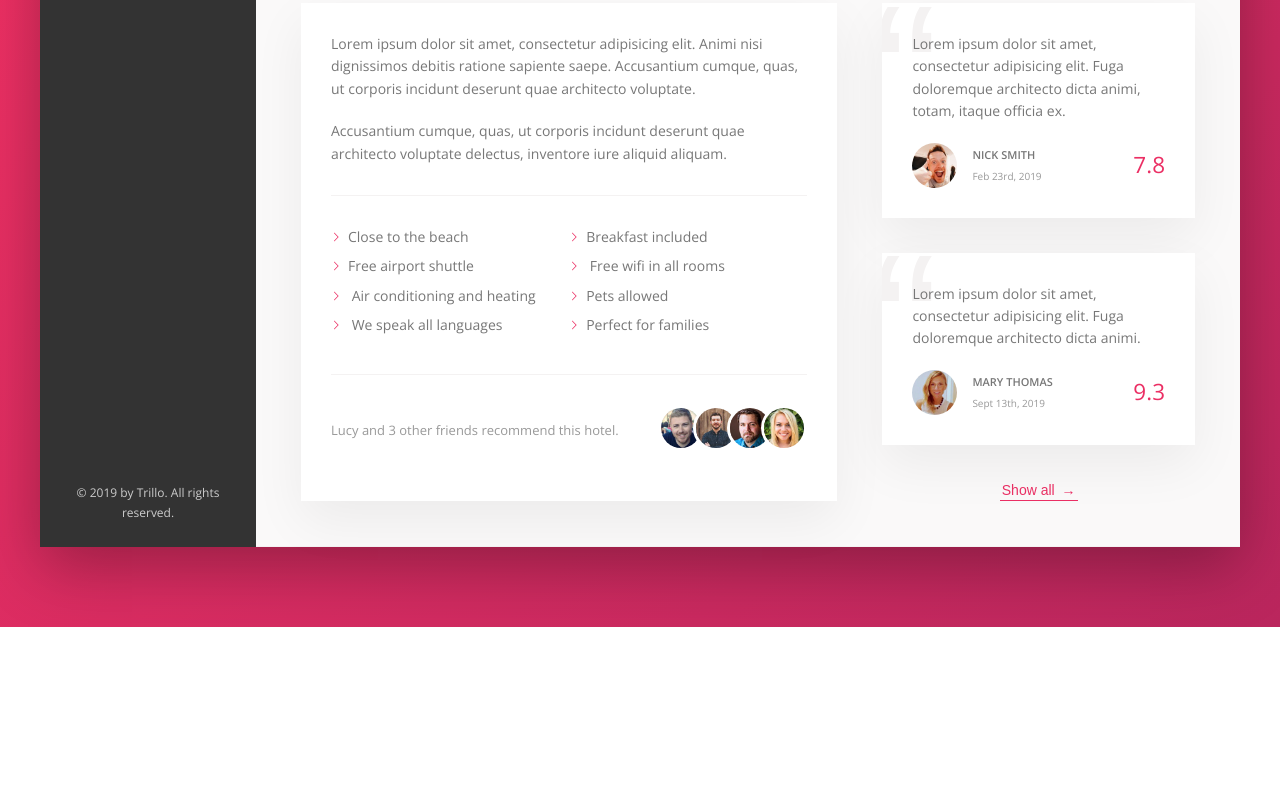
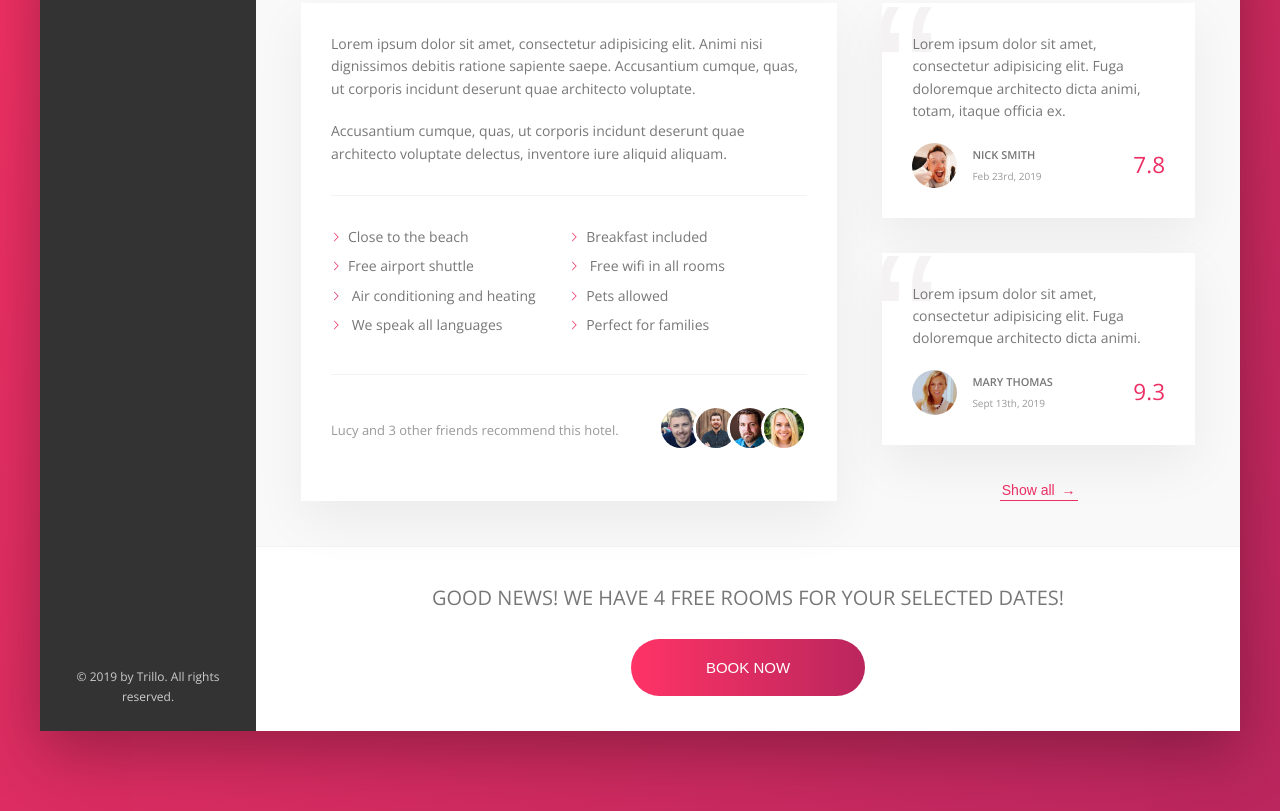
Before and after one commit to lucierabahi/trillo, a website: page index.html in a window 1280 px wide. Shown: the part 644-1455 px from the top of the page. Before the commit the page ends 1271 px from the top, so only its background shows below. Drawn offline with nearby package versions, Linux system fonts and the light colour scheme.

Commit message:
cta final

```diff
--- a/index.html
+++ b/index.html
@@ -282,8 +282,22 @@
                                     <div class="review__rating">9.3</div>
                                 </figcaption>
                             </figure>
-                            <button class="btn-inline">Show all <span>&rarr;</span></button>
+                            <button class="btn-inline">
+                                Show all <span>&rarr;</span>
+                            </button>
                         </div>
+                    </div>
+                    <div class="cta">
+                        <h2 class="cta__book-now">
+                            Good news! We have 4 free rooms for your selected
+                            dates!
+                        </h2>
+                        <button class="btn">
+                            <span class="btn__visible">Book now</span>
+                            <span class="btn__invisible"
+                                >Only 4 rooms left</span
+                            >
+                        </button>
                     </div>
                 </main>
             </div>
--- a/sass/_components.scss
+++ b/sass/_components.scss
@@ -362,9 +362,6 @@
         margin-right: auto;
     }
 
-    &__friends {
-    }
-
     &__photo {
         box-sizing: content-box;
         height: 4rem;
@@ -440,3 +437,75 @@
         z-index: 1;
     }
 }
+
+//////////////////////////
+// CTA
+.cta {
+    padding: 3.5rem 0;
+    text-align: center;
+
+    &__book-now {
+        font-size: 2rem;
+        font-weight: 300;
+        text-transform: uppercase;
+        margin-bottom: 2.5rem;
+    }
+}
+
+//////////////////////////
+// CTA BUTTON
+.btn {
+    font-size: 1.5rem;
+    font-weight: 300;
+    text-transform: uppercase;
+    border: none;
+    border-radius: 100px;
+    background-image: linear-gradient(
+        to right,
+        var(--color-primary-light),
+        var(--color-primary-dark)
+    );
+    color: #fff;
+    position: relative;
+    overflow: hidden;
+    cursor: pointer;
+
+    & > * {
+        height: 100%;
+        width: 100%;
+        display: inline-block;
+        transition: all 0.2s;
+    }
+
+    &__visible {
+        padding: 2rem 7.5rem;
+    }
+
+    &__invisible {
+        position: absolute;
+        padding: 2rem 0;
+        left: 0;
+        top: -100%;
+    }
+
+    &:hover {
+        background-image: linear-gradient(
+            to left,
+            var(--color-primary-light),
+            var(--color-primary-dark)
+        );
+    }
+
+    &:hover &__visible {
+        transform: translateY(100%);
+    }
+
+    &:hover &__invisible {
+        top: 0;
+    }
+
+    &:focus {
+        outline: none;
+        animation: pulsate 1s infinite;
+    }
+}
```
Also changed, not shown: css/style.css.
